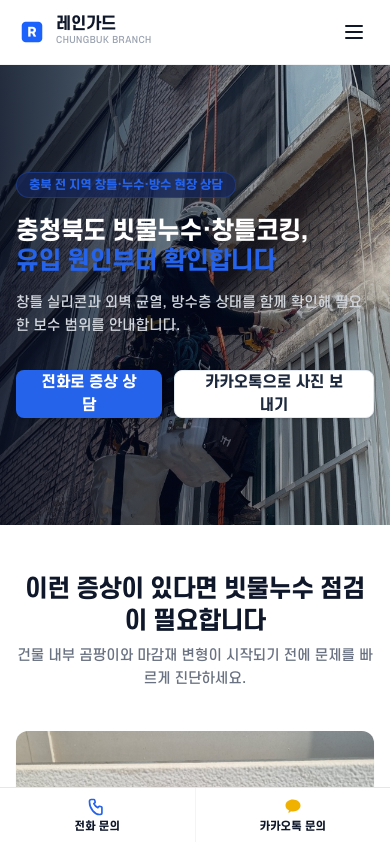
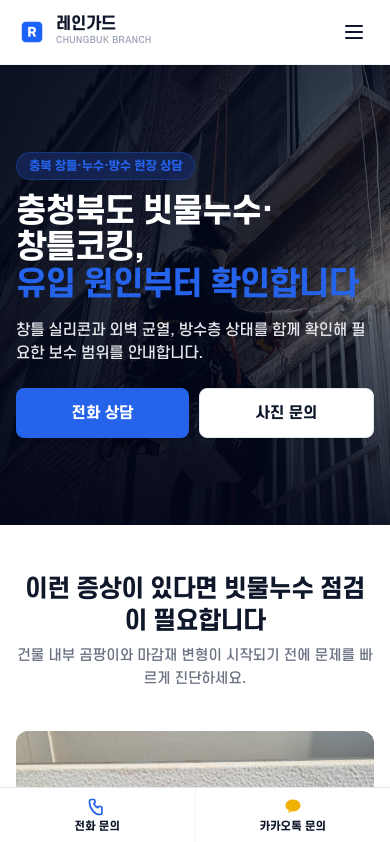
Before and after one commit to wogus5695-ctrl/Chungbuk-rope-05, a Next.js app: page / in a window 390 px wide. Shown: the top 842 px of the page. Built offline with nearby package versions, Linux system fonts and the light colour scheme.

Commit message:
feat: optimize HERO section responsiveness, titles, concise descriptions, and mobile CTAs

```diff
--- a/src/sections/Hero.tsx
+++ b/src/sections/Hero.tsx
@@ -20,9 +20,9 @@ export default function Hero({ region, service }: HeroProps) {
   // 2. 동적 텍스트 분기 처리
   const getSubTitle = () => {
     if (isDynamic) {
-      return `${region.keywordName} 전 지역 ${service.keyword} 현장 상담`;
+      return `${region.keywordName} ${service.keyword} 상담`;
     }
-    return "충북 전 지역 창틀·누수·방수 현장 상담";
+    return "충북 창틀·누수·방수 현장 상담";
   };
 
   const getH1Title = () => {
@@ -35,29 +35,29 @@ export default function Hero({ region, service }: HeroProps) {
       );
     }
 
-    if (region.keywordName === "복대동" && service.keyword === "빗물누수") {
-      return (
-        <>
-          복대동 빗물누수,<br />
-          <span className="text-brand-accent">보이는 물자국보다 유입 지점을 확인해야 합니다</span>
-        </>
-      );
+    const kw = service.keyword;
+    const reg = region.keywordName;
+
+    let suffix = "유입 원인부터 확인합니다";
+
+    if (["창틀누수", "빗물누수", "외벽누수"].includes(kw)) {
+      suffix = "누수 원인부터 확인합니다";
+    } else if (["창틀코킹", "창틀실리콘", "샷시실리콘"].includes(kw)) {
+      suffix = "노후 상태부터 확인합니다";
+    } else if (["외벽방수", "건물방수"].includes(kw)) {
+      suffix = "취약 부위부터 확인합니다";
+    } else if (["옥상방수", "우레탄방수"].includes(kw)) {
+      suffix = "방수층 상태부터 확인합니다";
+    } else if (["지붕방수", "판넬방수"].includes(kw)) {
+      suffix = "이음부부터 점검합니다";
+    } else if (kw === "외벽크랙보수") {
+      suffix = "균열 상태부터 확인합니다";
     }
 
-    if (region.keywordName === "오창읍" && service.keyword === "판넬방수") {
-      return (
-        <>
-          오창읍 판넬방수,<br />
-          <span className="text-brand-accent">이음부와 체결부의 유입 지점을 확인합니다</span>
-        </>
-      );
-    }
-
-    // 일반 동적 페이지용 H1 타이틀
     return (
       <>
-        {region.keywordName} {service.keyword},<br />
-        <span className="text-brand-accent">유입 원인부터 확인합니다</span>
+        {reg} {kw},<br />
+        <span className="text-brand-accent">{suffix}</span>
       </>
     );
   };
@@ -66,22 +66,53 @@ export default function Hero({ region, service }: HeroProps) {
     if (!isDynamic) {
       return "창틀 실리콘과 외벽 균열, 방수층 상태를 함께 확인해 필요한 보수 범위를 안내합니다.";
     }
-    return `${region.keywordName} 지역의 구조적 특성과 기후 스트레스를 고려해 노화된 접합부와 미세 크랙을 추적하고 최적의 ${service.keyword} 공법을 제안합니다.`;
+
+    const kw = service.keyword;
+
+    switch (kw) {
+      case "창틀코킹":
+        return "노후 실리콘과 창틀 접합부를 점검해 필요한 보수 범위를 안내합니다.";
+      case "창틀실리콘":
+      case "샷시실리콘":
+        return "갈라진 실리콘과 창틀 접합부를 점검해 필요한 시공 범위를 안내합니다.";
+      case "창틀누수":
+        return "창틀과 외벽 접합부를 함께 확인해 누수 가능 부위와 보수 범위를 안내합니다.";
+      case "빗물누수":
+        return "물자국과 외부 취약 부위를 점검해 빗물 유입 가능 지점을 확인합니다.";
+      case "외벽누수":
+        return "외벽 균열과 접합부 상태를 점검해 누수 원인과 보수 범위를 확인합니다.";
+      case "외벽방수":
+        return "외벽 균열과 노후 부위를 점검해 필요한 방수 범위를 안내합니다.";
+      case "건물방수":
+        return "옥상·외벽·접합부의 취약 부위를 확인해 필요한 방수 작업을 안내합니다.";
+      case "옥상방수":
+        return "기존 방수층과 균열, 배수 상태를 점검해 필요한 작업 범위를 안내합니다.";
+      case "우레탄방수":
+        return "방수층의 들뜸과 균열, 바탕면 상태를 확인해 필요한 우레탄 시공 범위를 안내합니다.";
+      case "지붕방수":
+        return "지붕재와 접합부, 배수 부위를 점검해 누수 취약 지점을 확인합니다.";
+      case "판넬방수":
+        return "판넬 이음부와 볼트, 실란트 상태를 점검해 필요한 방수 범위를 안내합니다.";
+      case "외벽크랙보수":
+        return "균열의 폭과 진행 상태를 확인해 필요한 보수 범위를 안내합니다.";
+      default:
+        return "현장 상태와 접합부 결함을 점검해 필요한 보수 범위를 안내합니다.";
+    }
   };
 
   return (
     <section
       id="hero"
-      className="relative min-h-[460px] sm:min-h-[520px] md:min-h-[600px] flex items-center justify-start overflow-hidden bg-slate-900 w-full"
+      className="relative min-h-[460px] sm:min-h-[500px] md:min-h-[580px] lg:min-h-[620px] flex items-center justify-start overflow-hidden bg-slate-950 w-full"
     >
 
-      {/* 3단계 & 8단계: 독립 배경 이미지 레이어 (PC / MO 분리 바인딩) */}
+      {/* 독립 배경 이미지 레이어 */}
       {desktopBg && (
         <div
           className="absolute inset-0 hidden md:block bg-cover pointer-events-none opacity-85 z-0"
           style={{
             backgroundImage: `url(${desktopBg})`,
-            backgroundPosition: "left 20% center" // 작업자 위치가 우측/중앙에 잘 보이도록 맞춤
+            backgroundPosition: "left 20% center"
           }}
         />
       )}
@@ -90,51 +121,55 @@ export default function Hero({ region, service }: HeroProps) {
           className="absolute inset-0 block md:hidden bg-cover pointer-events-none opacity-80 z-0"
           style={{
             backgroundImage: `url(${mobileBg})`,
-            backgroundPosition: "left 15% center"
+            backgroundPosition: "left 10% center" // 모바일화면 작업자 및 구도 최적화
           }}
         />
       )}
 
-      {/* 이미지가 없을 때를 대비한 모던 브랜드 그라데이션 오버레이 (명도 대비 확보용 암막 효과 통합) */}
-      <div className="absolute inset-0 bg-gradient-to-r from-slate-950/80 via-slate-950/40 to-transparent z-10" />
+      {/* 모바일/PC 어두운 오버레이 레이어 (모바일 텍스트 가독성 최우선 확보 수평/수직 그라데이션) */}
+      <div className="absolute inset-0 bg-gradient-to-r from-slate-950/90 via-slate-950/75 to-slate-950/40 md:from-slate-950/80 md:via-slate-950/50 md:to-transparent z-10" />
+      <div className="absolute inset-0 block md:hidden bg-gradient-to-b from-slate-950/50 via-transparent to-slate-950/80 z-10" />
 
-      {/* 본문 콘텐츠 (가로 스크롤 완전 방지) */}
-      <div className="w-full max-w-7xl mx-auto px-4 relative z-20 py-16 sm:py-24">
+      {/* 본문 콘텐츠 */}
+      <div className="w-full max-w-7xl mx-auto px-4 sm:px-6 relative z-20 py-12 sm:py-16 md:py-20 lg:py-24">
 
-        {/* 모바일 360px~390px 우선 레이아웃 설계 */}
         <div className="max-w-xl text-left">
 
           {/* 보조 문구 */}
-          <span className="inline-block px-3 py-1 text-[11px] xs:text-xs font-bold text-brand-accent bg-blue-950/80 border border-brand-accent/30 rounded-full mb-4.5 tracking-tight">
+          <span className="inline-block px-3 py-1 text-[12px] sm:text-[13px] font-bold text-brand-accent bg-blue-950/90 border border-brand-accent/30 rounded-full mb-3.5 sm:mb-4 tracking-tight">
             {getSubTitle()}
           </span>
 
-          {/* H1 메인 타이틀 (최대 3줄 이내 설계) */}
-          <div className="text-xl xs:text-2xl sm:text-3xl md:text-4xl lg:text-5xl font-extrabold text-white leading-tight tracking-tight mb-4 select-none">
+          {/* H1 메인 타이틀 (단일 H1 요소로 반응형 타이포그래피 구현) */}
+          <h1 className="text-[31px] xs:text-[32px] sm:text-[36px] md:text-[42px] lg:text-[48px] font-[800] text-white leading-[1.14] sm:leading-[1.16] tracking-[-0.035em] mb-4 select-none break-keep">
             {getH1Title()}
-          </div>
+          </h1>
 
-          {/* 설명글 (최대 3~4줄 설계) */}
-          <p className="text-xs xs:text-sm sm:text-base text-gray-300 leading-relaxed max-w-lg mb-8 line-clamp-4">
+          {/* 설명글 (PC 1.55 / MO 1.5, 간결한 비추상적 문구) */}
+          <p className="text-[15px] sm:text-[16px] text-gray-200 leading-[1.5] sm:leading-[1.6] tracking-[-0.015em] max-w-lg mb-6 sm:mb-8 line-clamp-3 font-normal">
             {getDescription()}
           </p>
 
-          {/* CTA 버튼 그룹 (최소 높이 48px, 글꼴 15px 이상 모바일 최적화 규격 준수) */}
-          <div className="flex flex-col xs:flex-row gap-3 w-full sm:w-auto">
+          {/* CTA 버튼 그룹 */}
+          <div className="flex flex-row gap-2.5 sm:gap-3.5 w-full sm:w-auto items-center">
             <ContactButton
               type="phone"
               variant="primary"
-              className="inline-flex items-center justify-center px-6 h-12 bg-brand-accent hover:bg-brand-accent-hover text-white text-[15px] font-bold rounded-lg transition-colors cursor-pointer w-full xs:w-auto shadow-md"
+              aria-label="전화로 증상 상담하기"
+              className="inline-flex items-center justify-center px-4 sm:px-6 h-[50px] sm:h-[52px] bg-brand-accent hover:bg-brand-accent-hover text-white text-[15px] sm:text-[16px] font-bold rounded-lg transition-colors cursor-pointer flex-1 sm:flex-initial shadow-md whitespace-nowrap"
             >
-              전화로 증상 상담
+              <span className="block sm:hidden">전화 상담</span>
+              <span className="hidden sm:block">전화로 증상 상담</span>
             </ContactButton>
 
             <ContactButton
               type="kakao"
               variant="secondary"
-              className="inline-flex items-center justify-center px-6 h-12 bg-white hover:bg-gray-50 text-slate-800 text-[15px] font-bold border border-slate-200 rounded-lg transition-colors cursor-pointer w-full xs:w-auto shadow-sm"
+              aria-label="카카오톡으로 현장 사진 문의하기"
+              className="inline-flex items-center justify-center px-4 sm:px-6 h-[50px] sm:h-[52px] bg-white hover:bg-gray-50 text-slate-900 text-[15px] sm:text-[16px] font-bold border border-slate-200 rounded-lg transition-colors cursor-pointer flex-1 sm:flex-initial shadow-sm whitespace-nowrap"
             >
-              카카오톡으로 사진 보내기
+              <span className="block sm:hidden">사진 문의</span>
+              <span className="hidden sm:block">카카오톡으로 사진 보내기</span>
             </ContactButton>
           </div>
 
```
